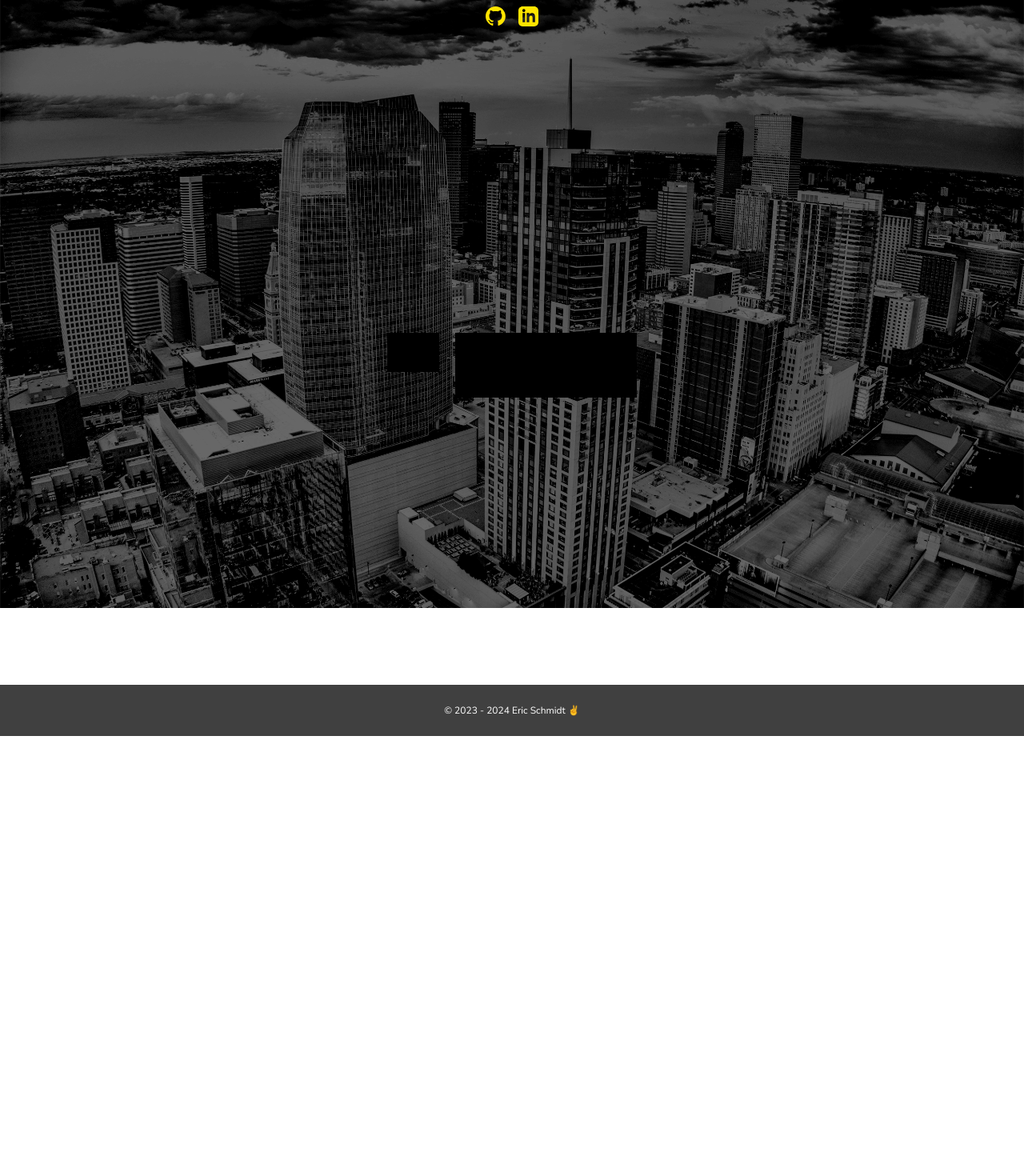
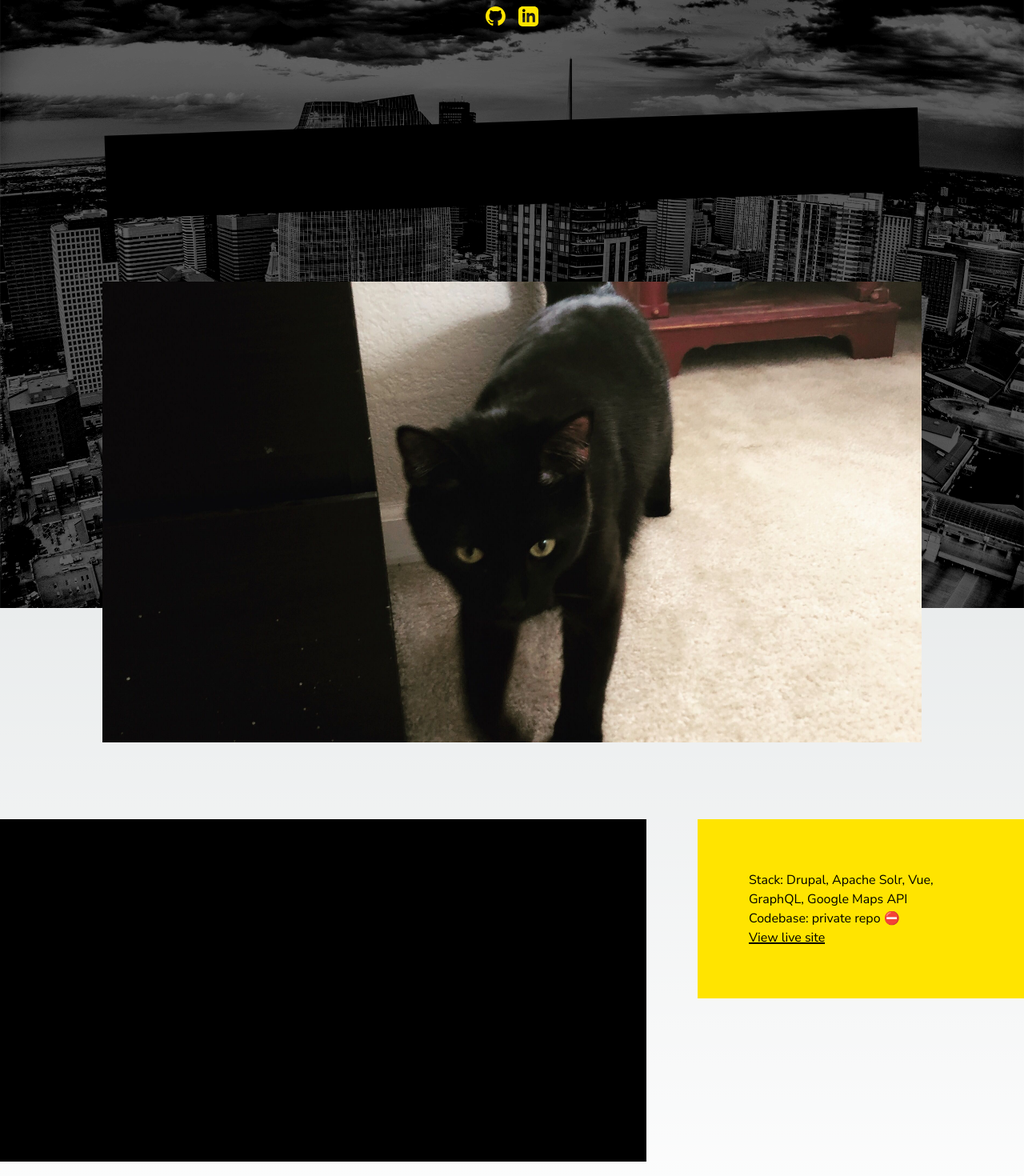
Before and after one commit to eric-schmidt/portfolio, a Next.js app: page /projects/honor-health-location-search in a window 1280 px wide. Before the commit this address had no page. Shown: the part 40-1510 px from the top of the page at 80% size. Before the commit the page ends 960 px from the top, so only its background shows below. Built offline with nearby package versions, Linux system fonts and the light colour scheme.

Commit message:
Adds initial page layout and templating for project pages.

```diff
--- a/src/app/page.tsx
+++ b/src/app/page.tsx
@@ -95,19 +95,19 @@ const Home = () => {
           <Teaser
             title="test"
             description="Impedit corporis et dolor sit."
-            href="/projects/honor-health-map"
+            href="/projects/honor-health-location-search"
             src="/images/boss.jpg"
           />
           <Teaser
             title="test"
             description="Impedit corporis et dolor sit."
-            href="/projects/honor-health-map"
+            href="/projects/honor-health-location-search"
             src="/images/boss.jpg"
           />
           <Teaser
             title="test"
             description="Impedit corporis et dolor sit."
-            href="/projects/honor-health-map"
+            href="/projects/honor-health-location-search"
             src="/images/boss.jpg"
           />
         </div>
--- /dev/null
+++ b/src/app/projects/honor-health-location-search/page.tsx
@@ -0,0 +1,55 @@
+import Image from "next/image";
+import RolloverLink from "@/app/components/RolloverLink";
+
+const Project = () => {
+  return (
+    <div className="container my-24 mx-auto">
+      <h1 className="table mb-24 -rotate-2 mx-auto text-center">
+        Honor Health Location Search
+      </h1>
+      <div className="relative max-w-5xl mx-auto mb-24 aspect-video">
+        <Image
+          alt="boss the cat"
+          className="object-cover"
+          src={"/images/boss.jpg"}
+          fill
+        />
+      </div>
+      <div className="flex">
+        <div className="basis-4/6 mr-16 p-16 bg-black">
+          <p>
+            At ut commodi eos cupiditate illum qui sit voluptatem. Ab officia
+            ducimus velit ad a sit quis maxime veritatis dolor fuga. At ut
+            commodi eos cupiditate illum qui sit voluptatem. Ab officia ducimus
+            velit ad a sit quis maxime veritatis dolor fuga. At ut commodi eos
+            cupiditate illum qui sit voluptatem. Ab officia ducimus velit ad a
+            sit quis maxime veritatis dolor fuga.
+          </p>
+          <p>
+            At ut commodi eos cupiditate illum qui sit voluptatem. Ab officia
+            ducimus velit ad a sit quis maxime veritatis dolor fuga. At ut
+            commodi eos cupiditate illum qui sit voluptatem. Ab officia ducimus
+            velit ad a sit quis maxime veritatis dolor fuga. At ut commodi eos
+            cupiditate illum qui sit voluptatem. Ab officia ducimus velit ad a
+            sit quis maxime veritatis dolor fuga.
+          </p>
+        </div>
+        <div className="basis-2/6 p-16 self-start bg-yellow text-black">
+          <ul>
+            <li>Stack: Drupal, Apache Solr, Vue, GraphQL, Google Maps API</li>
+            <li>Codebase: private repo ⛔️</li>
+            <li>
+              <RolloverLink
+                text="View live site"
+                href="https://www.honorhealth.com/find-a-location"
+                target="_blank"
+              />
+            </li>
+          </ul>
+        </div>
+      </div>
+    </div>
+  );
+};
+
+export default Project;
--- a/src/app/projects/honor-health-map/page.tsx
+++ /dev/null
@@ -1,19 +0,0 @@
-import Image from "next/image";
-
-const Project = () => {
-  return (
-    <div className="container mx-auto">
-      <div className="max-w-md flex">
-        <Image
-          alt="boss the cat"
-          src={"/images/boss.jpg"}
-          width={3024}
-          height={3024}
-        />
-        <h1>HELLO</h1>
-      </div>
-    </div>
-  );
-};
-
-export default Project;
```
